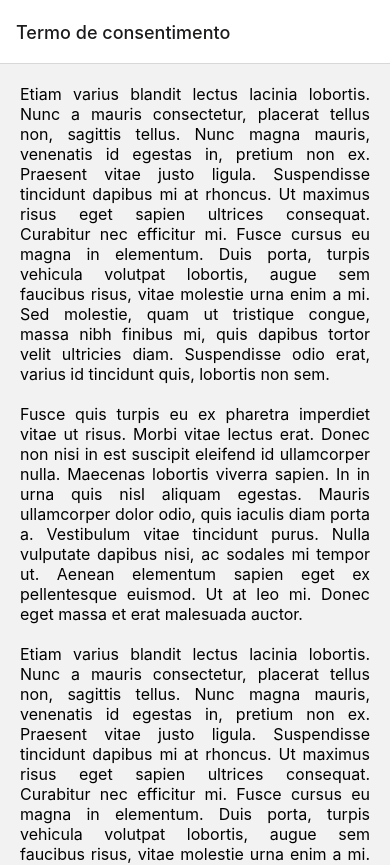
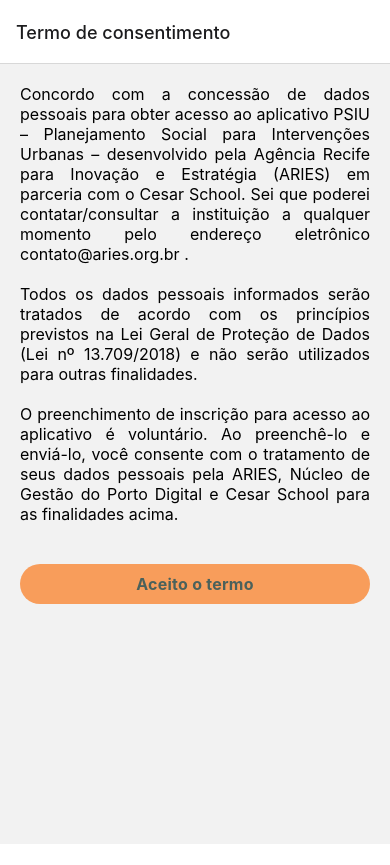
Before and after one commit to mayllonvrs/psiu_app, a React Native app: screen /Consentimento in a window 390 px wide. Shown: the top 865 px of the page. After the commit the page ends 844 px from the top, so only its background shows below. Built offline with nearby package versions, Linux system fonts and the light colour scheme.

Commit message:
Atualizado termo de consentimento

```diff
--- a/src/Consentimento/index.js
+++ b/src/Consentimento/index.js
@@ -15,11 +15,10 @@
             <ScrollView style={styles.container}>
                 <Text style={styles.text}>
 
-                Etiam varius blandit lectus lacinia lobortis. Nunc a mauris consectetur, placerat tellus non, sagittis tellus. Nunc magna mauris, venenatis id egestas in, pretium non ex. Praesent vitae justo ligula. Suspendisse tincidunt dapibus mi at rhoncus. Ut maximus risus eget sapien ultrices consequat. Curabitur nec efficitur mi. Fusce cursus eu magna in elementum. Duis porta, turpis vehicula volutpat lobortis, augue sem faucibus risus, vitae molestie urna enim a mi. Sed molestie, quam ut tristique congue, massa nibh finibus mi, quis dapibus tortor velit ultricies diam. Suspendisse odio erat, varius id tincidunt quis, lobortis non sem.
+                Concordo com a concessão de dados pessoais para obter acesso ao aplicativo PSIU – Planejamento Social para Intervenções Urbanas – desenvolvido pela Agência Recife para Inovação e Estratégia (ARIES) em parceria com o Cesar School. Sei que poderei contatar/consultar a instituição a qualquer momento pelo endereço eletrônico contato@aries.org.br .
 
-                {"\n"}{"\n"}Fusce quis turpis eu ex pharetra imperdiet vitae ut risus. Morbi vitae lectus erat. Donec non nisi in est suscipit eleifend id ullamcorper nulla. Maecenas lobortis viverra sapien. In in urna quis nisl aliquam egestas. Mauris ullamcorper dolor odio, quis iaculis diam porta a. Vestibulum vitae tincidunt purus. Nulla vulputate dapibus nisi, ac sodales mi tempor ut. Aenean elementum sapien eget ex pellentesque euismod. Ut at leo mi. Donec eget massa et erat malesuada auctor.
-                {"\n"}{"\n"}Etiam varius blandit lectus lacinia lobortis. Nunc a mauris consectetur, placerat tellus non, sagittis tellus. Nunc magna mauris, venenatis id egestas in, pretium non ex. Praesent vitae justo ligula. Suspendisse tincidunt dapibus mi at rhoncus. Ut maximus risus eget sapien ultrices consequat. Curabitur nec efficitur mi. Fusce cursus eu magna in elementum. Duis porta, turpis vehicula volutpat lobortis, augue sem faucibus risus, vitae molestie urna enim a mi. Sed molestie, quam ut tristique congue, massa nibh finibus mi, quis dapibus tortor velit ultricies diam. Suspendisse odio erat, varius id tincidunt quis, lobortis non sem.
-
+                {"\n"}{"\n"}Todos os dados pessoais informados serão tratados de acordo com os princípios previstos na Lei Geral de Proteção de Dados (Lei nº 13.709/2018) e não serão utilizados para outras finalidades.
+                {"\n"}{"\n"}O preenchimento de inscrição para acesso ao aplicativo é voluntário. Ao preenchê-lo e enviá-lo, você consente com o tratamento de seus dados pessoais pela ARIES, Núcleo de Gestão do Porto Digital e Cesar School para as finalidades acima.
 
                 </Text>
                 <Pressable
@@ -41,9 +40,9 @@
         paddingVertical: 12,
         paddingHorizontal: 32,
         marginBottom: 50,
-        borderRadius: 4,
+        borderRadius: 25,
         elevation: 3,
-        backgroundColor: 'black',
+        backgroundColor: '#F89D5B',
         width: 350,
         marginTop: 10,
         height: 40,
@@ -53,7 +52,7 @@
         lineHeight: 21,
         fontWeight: 'bold',
         letterSpacing: 0.25,
-        color: 'white',
+        color: '#4B615B',
       },
     text: {
         fontSize: 16,
```
